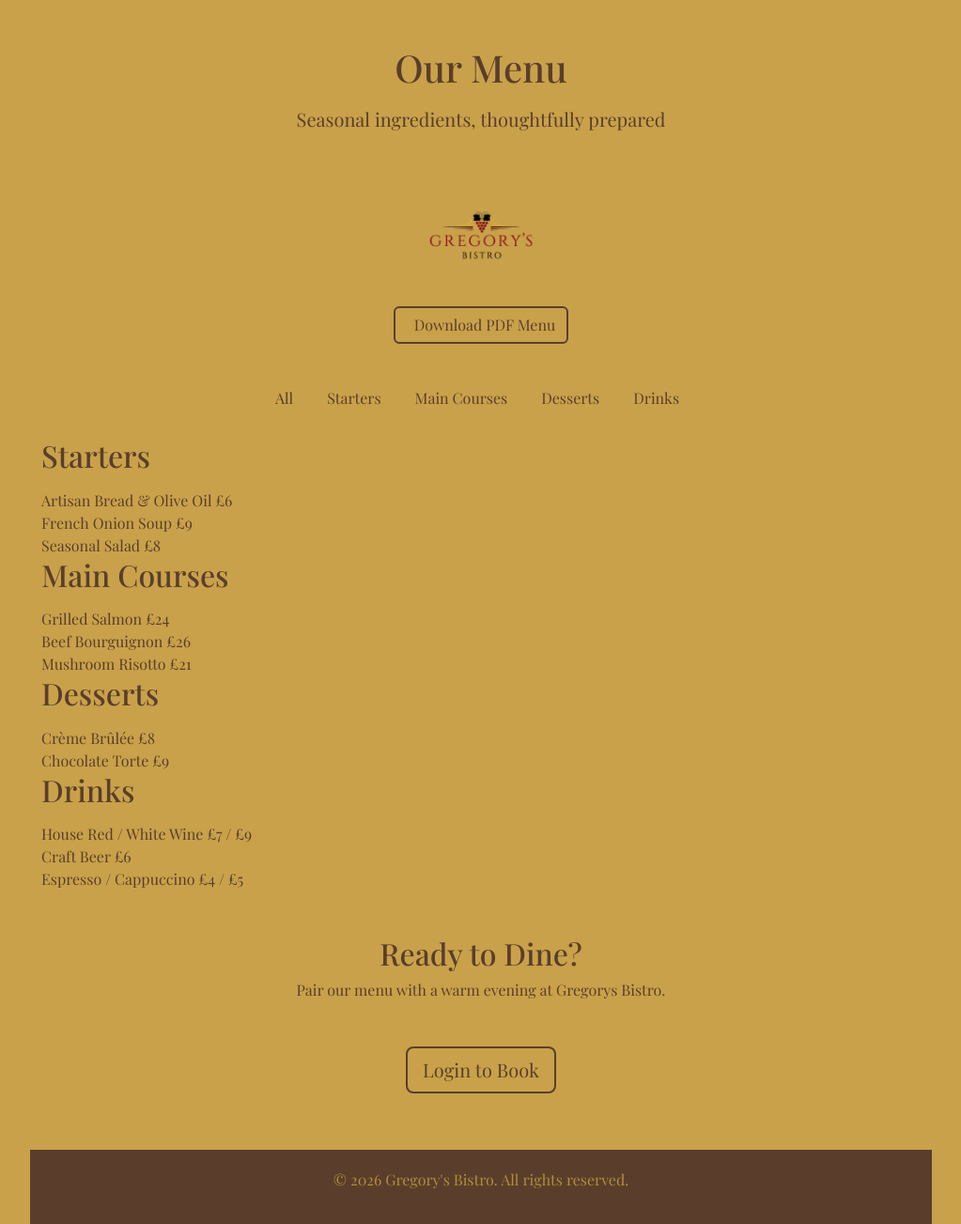
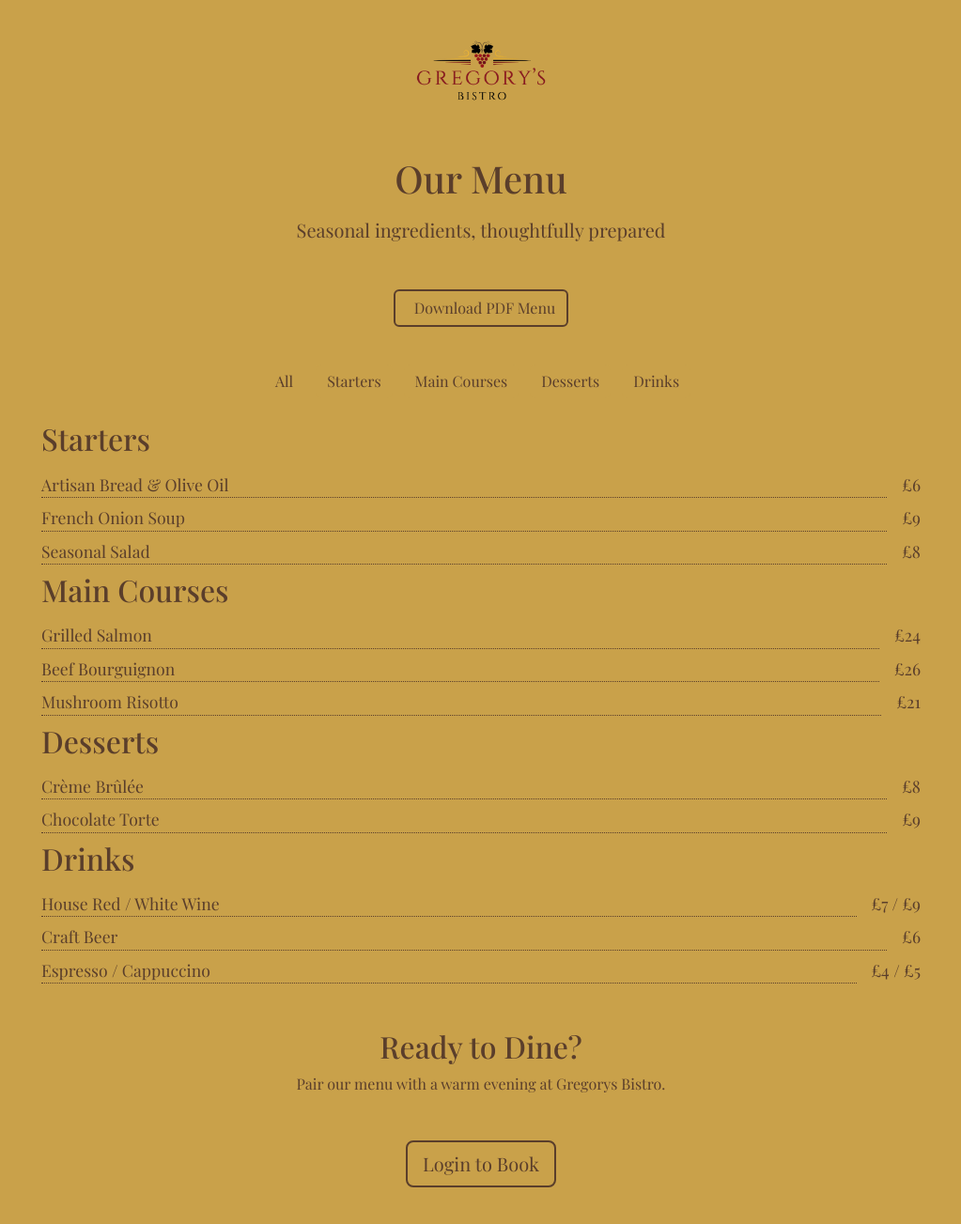
Before and after one commit to gregp1985/gregorys-bistro, a Django app: template home/templates/home/menu.html in a window 1280 px wide. Shown: the part 156-1459 px from the top of the page at 94% size, without its empty margins (128-1151 px from the left). Run offline with Django 4.2, Linux system fonts and the light colour scheme; the template is opened without the code that fills it, so the values that code supplies are empty; some libraries are stand-ins or nearby versions; some web fonts are replaced.

Commit message:
css for menu.html

```diff
--- a/home/templates/home/menu.html
+++ b/home/templates/home/menu.html
@@ -3,7 +3,9 @@
 {% block content %}
 
     <!-- Page Header -->
-    <section class="container text-center my-5">
+    <section class="container text-center mb-5">
+        <img src='{% static "images/logo.png" %}' alt="Gregorys Bistro Logo" width="150" class="mb-3">
+        <br>
         <h1>Our Menu</h1>
         <p class="lead mt-3">
             Seasonal ingredients, thoughtfully prepared
@@ -12,8 +14,6 @@
 
     <!-- PDF Menu Download -->
     <div class="text-center mb-4">
-        <img src='{% static "images/logo.png" %}' alt="Gregorys Bistro Logo" width="120" class="mb-3">
-        <br>
         <button id="downloadPdf" class="btn btn-bistro btn-bdr mb-3">
             <i class="bi bi-file-earmark-pdf-fill me-2"></i> Download PDF Menu
         </button>
--- a/static/css/style.css
+++ b/static/css/style.css
@@ -89,6 +89,26 @@ body {
   max-width: 500px;
 }
 
+/* Menu */
+.menu-item {
+    display: flex;
+    justify-content: space-between;
+    margin-bottom: 0.5rem;
+    font-size: 1.1rem;
+    position: relative;
+}
+
+.menu-item .item-name {
+    flex: 1;
+    border-bottom: 1px dotted #5a3e2b;
+    padding-right: 0.5rem;
+    margin-right: 0.5rem;
+}
+
+.menu-item .item-price {
+    white-space: nowrap;
+    padding-left: 0.5rem;
+}
 /* Footer */
 footer {
   background-color: var(--warm-brown);
```
